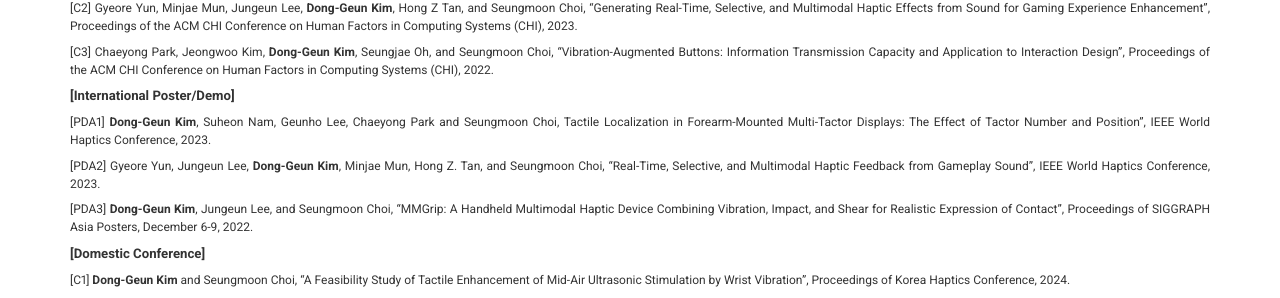
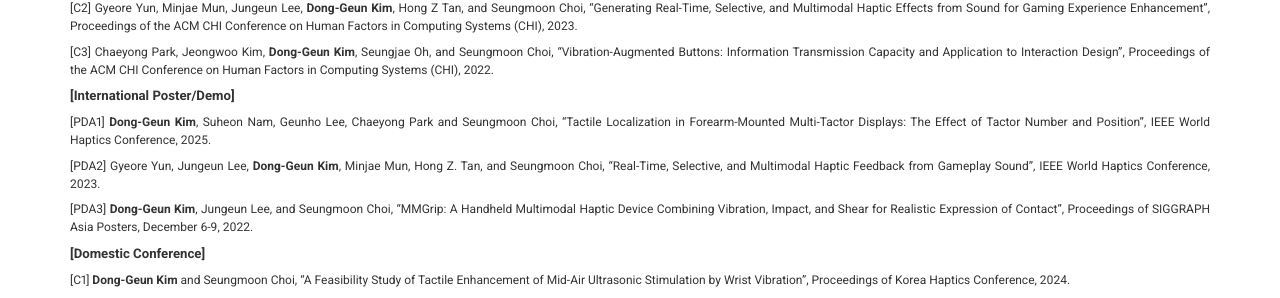
Before and after one commit to DGKIM94/dgkim94.github.io, a Jekyll site: the page built from index.md, in a window 1280 px wide and 900 px high, scrolled down 2068 px. Shown: the part 227-525 px from the top of the window. Built offline with Jekyll 4.4.1, drawn with Linux system fonts in a browser that asks for light colours; nearby versions of some CDN libraries.

Commit message:
Update _config.yml

```diff
--- a/_config.yml
+++ b/_config.yml
@@ -168,7 +168,7 @@
 
       <strong style="font-size: 1.1em;">[International Poster/Demo]</strong>
 
-      [PDA1] <strong>Dong-Geun Kim</strong>, Suheon Nam, Geunho Lee, Chaeyong Park and Seungmoon Choi, Tactile Localization in Forearm-Mounted Multi-Tactor Displays: The Effect of Tactor Number and Position", IEEE World Haptics Conference, 2023.
+      [PDA1] <strong>Dong-Geun Kim</strong>, Suheon Nam, Geunho Lee, Chaeyong Park and Seungmoon Choi, "Tactile Localization in Forearm-Mounted Multi-Tactor Displays: The Effect of Tactor Number and Position", IEEE World Haptics Conference, 2025.
 
       [PDA2] Gyeore Yun, Jungeun Lee, <strong>Dong-Geun Kim</strong>, Minjae Mun, Hong Z. Tan, and Seungmoon Choi, "Real-Time, Selective, and Multimodal Haptic Feedback from Gameplay Sound", IEEE World Haptics Conference, 2023.
 
```
